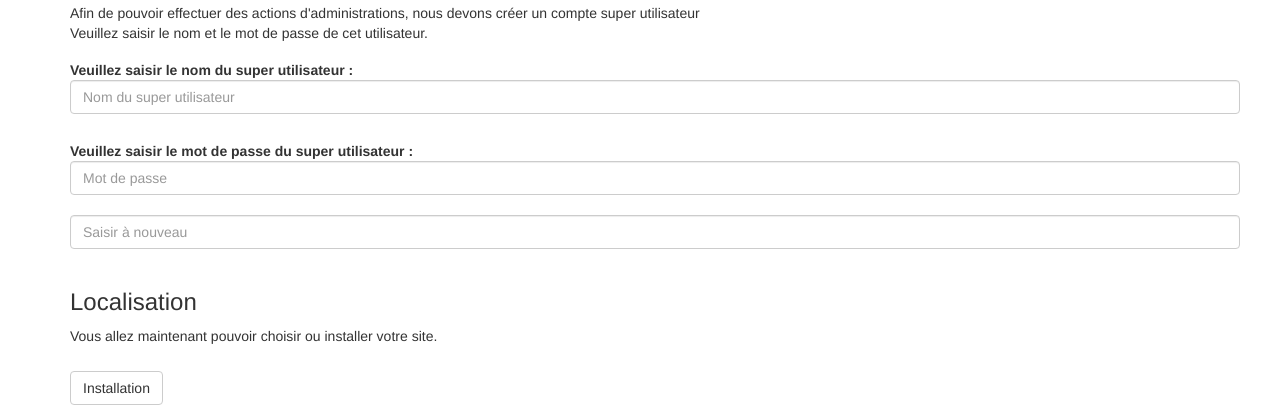
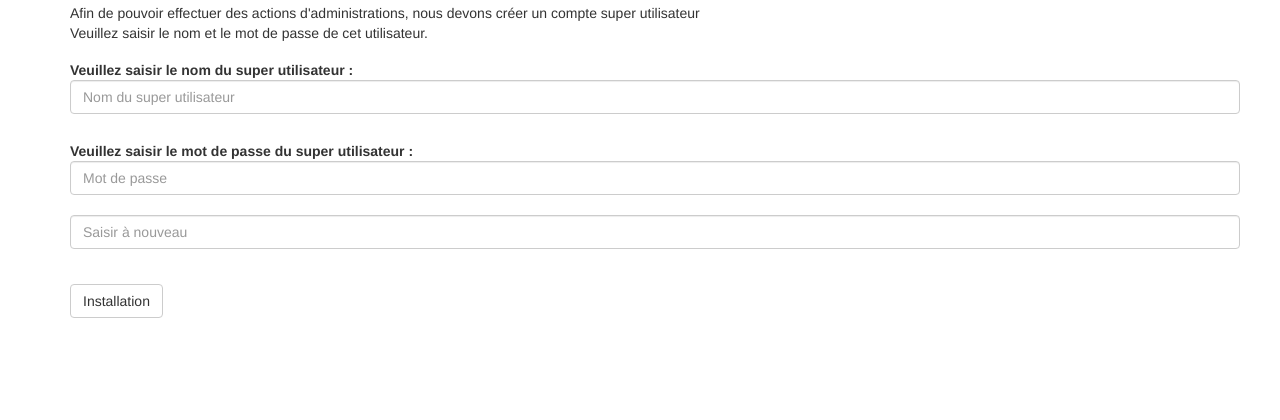
Before and after one commit to michelmassamiri/Simple-web-app, a PHP site: page /admin/index.php in a window 1280 px wide. Shown: the part 807-1227 px from the top of the page. After the commit the page ends 1125 px from the top, so only its background shows below. Run offline with PHP 8.4, Linux system fonts and the light colour scheme.

Commit message:
Modification des fichiers

```diff
--- a/admin/controller.php
+++ b/admin/controller.php
@@ -14,8 +14,10 @@ if (isset($_POST['project_name']) && isset($_POST['dbserv']) && isset($_POST['db
     include_once('install.php');
 
     $funs = new AdminFunctionnalities();
+    echo 't1';
     $success = $funs->createDatabase($dbserv,$dbname,$dbuser,$dbpass);
     $success = $funs->createSuperUser($suname, $supass);
+    echo 't2';
     /* Decompress site */
     $tar = new PharData('../site.tar.gz');
     /* creates site.tar */
@@ -42,5 +44,5 @@ if (isset($_POST['project_name']) && isset($_POST['dbserv']) && isset($_POST['db
     if($success == 1)
         header("location:../site/index.php");
     else
-        echo 'Erreur lors de l\'extraction et la creation du site'
+        echo 'Erreur lors de l\'extraction et la creation du site';
 }
--- a/admin/index.php
+++ b/admin/index.php
@@ -62,10 +62,6 @@
 		    <label class="control-label"> Veuillez saisir le mot de passe du super utilisateur : </label>
 		    <input type="password" name="supass1" placeholder="Mot de passe" required class="form-control"><br>
 		    <input type="password" name="supass2" placeholder="Saisir à nouveau" required class="form-control"><br>
-                    <h3>Localisation</h3>
-                    <p>
-                        Vous allez maintenant pouvoir choisir ou installer votre site.
-                    </p>
                 </div>
 		<div class="form-group">
 		    <button type="submit" class="btn btn-default">Installation</button>
--- a/admin/install.php
+++ b/admin/install.php
@@ -72,7 +72,7 @@ class AdminFunctionnalities {
 )
 VALUES (
 '$name', NULL , NULL , '', '', NULL , '$pass', '1'
-);"
+);");
 		}
 		catch (PDOException $err) {
 		    echo "La création du super utilisateur a échouée " . $err->getMessage();
```
Also changed, not shown: admin/.htaccess (deleted), 1 other file.
